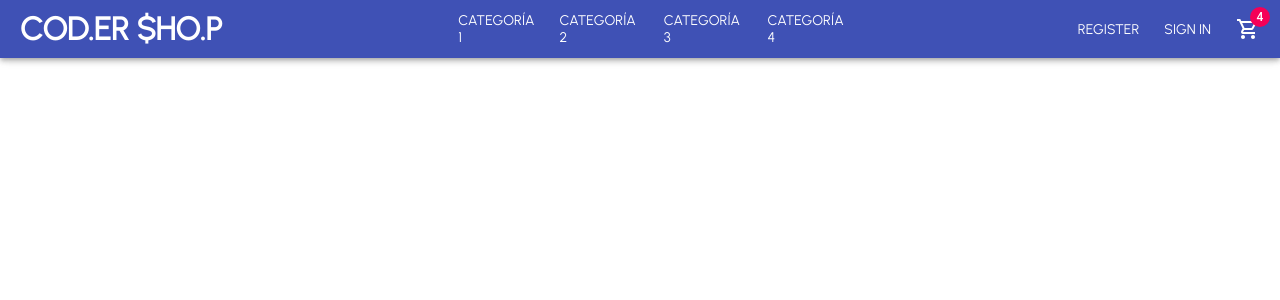
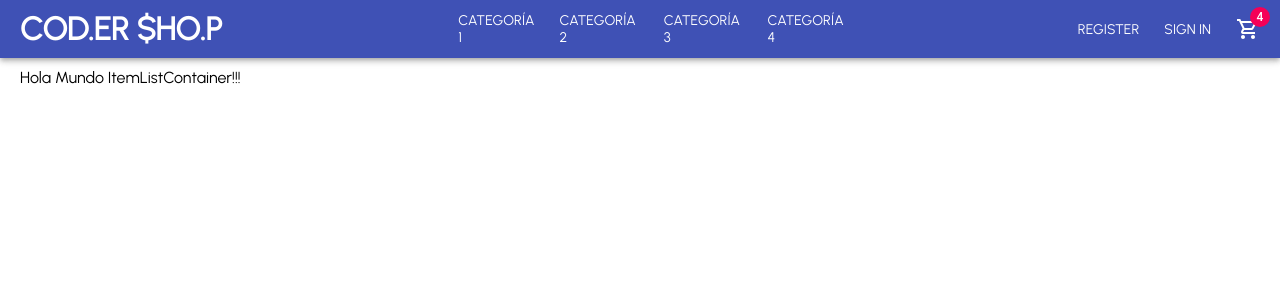
Before and after one commit to alexmarinmendez/repaso1-react, a React (Create React App) app: page / in a window 1280 px wide. Shown: the top 300 px of the page. Built offline with nearby package versions, Linux system fonts and the light colour scheme.

Commit message:
feat: desafio 3 done

```diff
--- /dev/null
+++ b/src/components/ItemListContainer.jsx
@@ -0,0 +1,9 @@
+import { Wrapper } from './styledComponents';
+
+const ItemListContainer = ({greeting}) => {
+    return (
+        <Wrapper>{greeting}</Wrapper>
+    );
+}
+
+export default ItemListContainer;
--- a/src/components/NavBar.jsx
+++ b/src/components/NavBar.jsx
@@ -4,7 +4,7 @@ import { Wrapper, Logo, MenuItem, Left, Center, Right } from './styledComponents
 
 const NavBar = () => {
     return (
-        <AppBar position="fixed">
+        <AppBar position="relative">
             <Wrapper>
                 <Left>
                     <Logo>COD.ER $HO.P</Logo>
--- a/src/pages/Home.jsx
+++ b/src/pages/Home.jsx
@@ -1,9 +1,11 @@
+import ItemListContainer from "../components/ItemListContainer";
 import NavBar from "../components/NavBar";
 
 const Home = () => {
     return (
         <div>
             <NavBar />
+            <ItemListContainer greeting="Hola Mundo ItemListContainer!!!" />
         </div>
     );
 }
```
